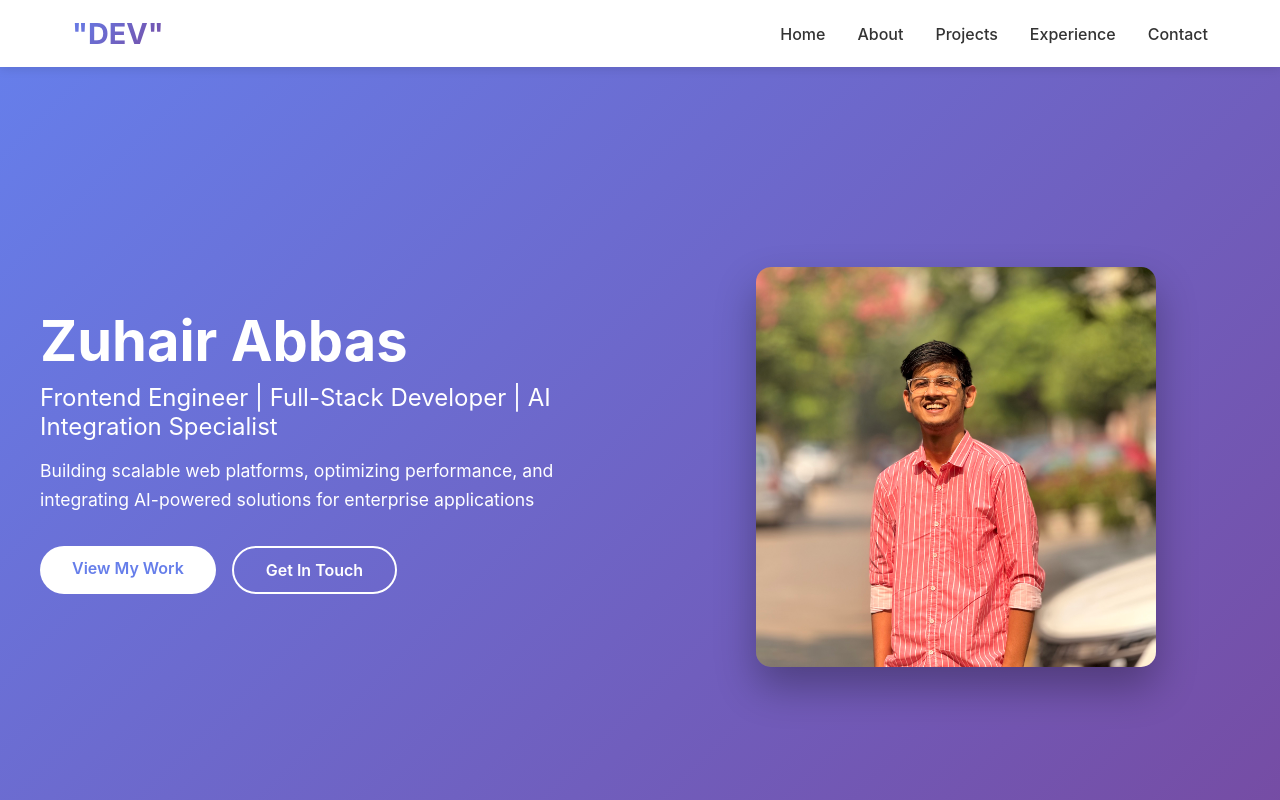
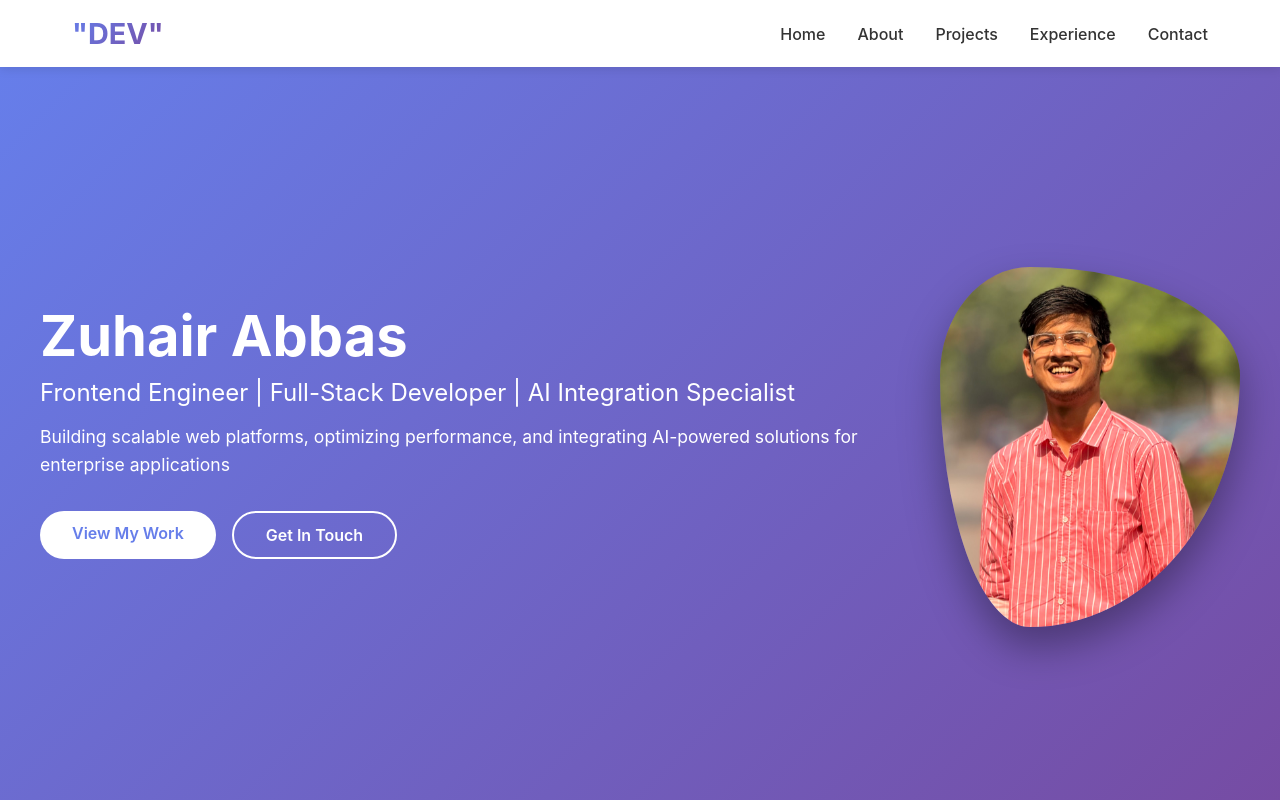
Before and after one commit to zuhair4/portfolio, a React (Vite) app: page / in a window 1280 px wide. Shown: the top 800 px of the page. Built offline with nearby package versions, Linux system fonts and the light colour scheme.

Commit message:
hero screen changes

```diff
--- a/src/App.css
+++ b/src/App.css
@@ -120,7 +120,7 @@
 
 /* Hero Section */
 .hero {
-  min-height: 100vh;
+  min-height: 95vh;
   display: flex;
   align-items: center;
   justify-content: center;
@@ -143,24 +143,33 @@
   animation: slideInLeft 0.8s ease-out;
 }
 
+
 .hero-image {
-  flex: 1;
   display: flex;
   justify-content: center;
   align-items: center;
-  animation: slideInRight 0.8s ease-out;
 }
 
-.hero-image img {
+/* Blob shape (fixed size) */
+.blob-frame {
+  width: 300px;
+  height: 360px;
+  overflow: hidden; /* 🔥 critical */
+  border-radius: 30% 70% 70% 30% / 30% 30% 70% 70%;
+  box-shadow: 0 20px 40px rgba(0, 0, 0, 0.35);
+  animation: slideInRight 0.8s ease-out;
+
+}
+
+/* Image inside zooms */
+.blob-frame img {
   width: 100%;
-  max-width: 400px;
-  height: auto;
-  border-radius: 15px;
-  box-shadow: 0 20px 40px rgba(0, 0, 0, 0.3);
+  height: 100%;
   object-fit: cover;
-  aspect-ratio: 1 / 1;
-  animation: pulse 3s ease-in-out 0.8s;
+  /* Zoom ONLY image */
+  transform: scale(1.70);
 }
+
 
 .hero-text h1 {
   font-size: 3.5rem;
@@ -969,7 +978,7 @@
   }
 
   .hero-content {
-    flex-direction: column;
+    flex-direction: column-reverse;
     gap: 2rem;
     text-align: center;
   }
--- a/src/components/Hero.jsx
+++ b/src/components/Hero.jsx
@@ -16,7 +16,9 @@ export default function Hero() {
           </div>
         </div>
         <div className="hero-image">
-          <img src={profileImage} alt="Zuhair Abbas" />
+          <div className="blob-frame">
+            <img src={profileImage} alt="Zuhair Abbas" />
+          </div>
         </div>
       </div>
     </section>
```
Also changed, not shown: src/components/Skills.jsx (+0 -10 lines).
